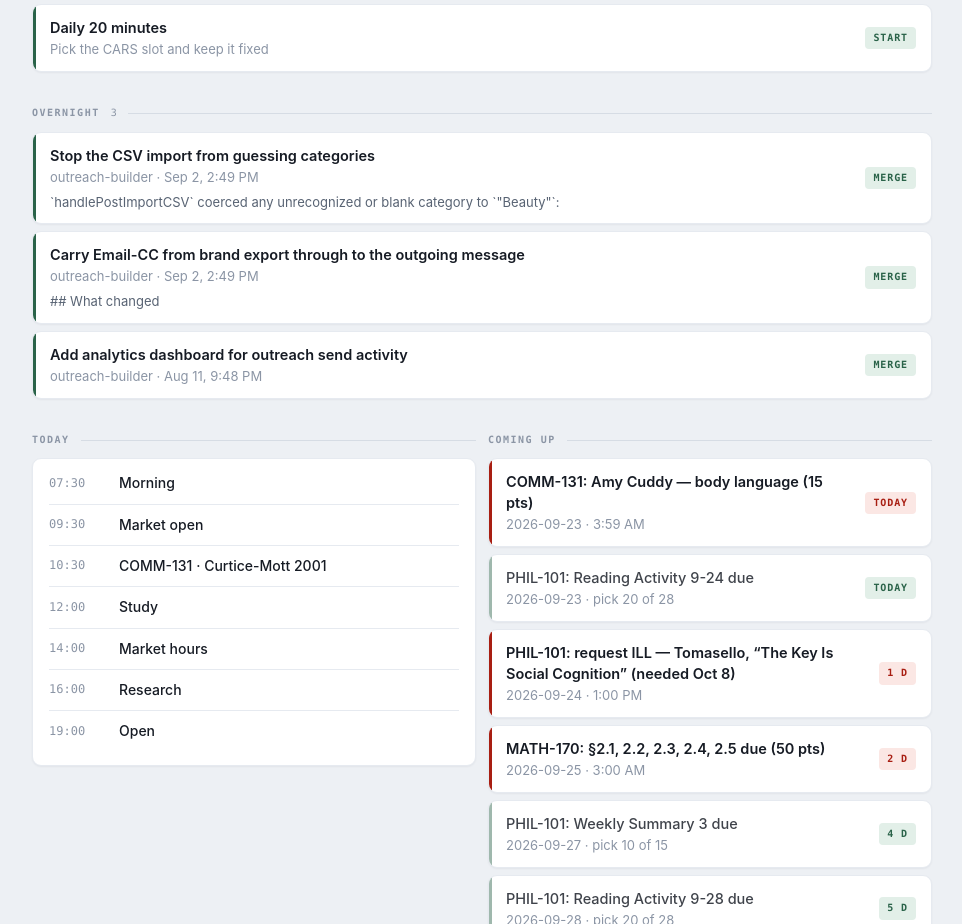
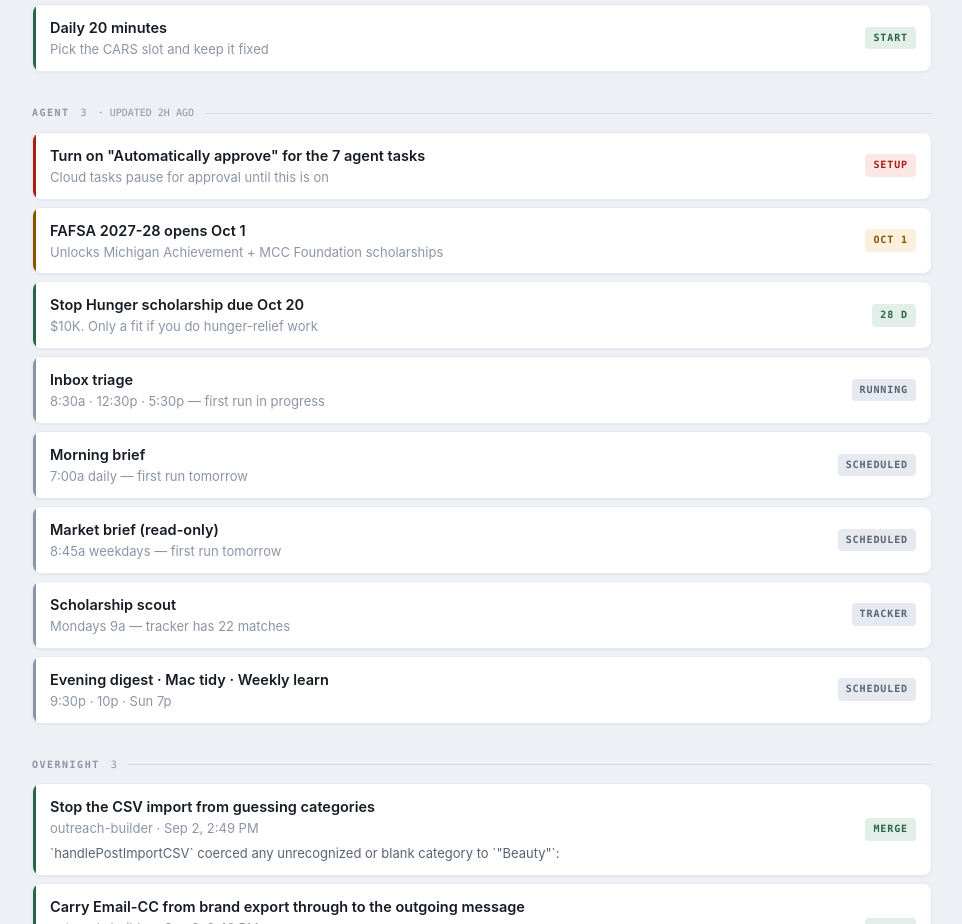
Before and after one commit to ceyre-boop/molly, a website: page index.html in a window 1280 px wide. Shown: the part 1144-2068 px from the top of the page, without its empty margins (158-1120 px from the left). Drawn offline with Linux system fonts and the light colour scheme.

Commit message:
feat(dashboard): Claude agent section + feed

```diff
--- /dev/null
+++ b/agent-feed.json
@@ -0,0 +1,15 @@
+{
+  "updated": "2026-09-22T18:10:00-04:00",
+  "needs": [
+    {"title": "Turn on \"Automatically approve\" for the 7 agent tasks", "note": "Cloud tasks pause for approval until this is on", "tag": "setup", "sev": "urgent"},
+    {"title": "FAFSA 2027-28 opens Oct 1", "note": "Unlocks Michigan Achievement + MCC Foundation scholarships", "tag": "Oct 1", "sev": "soon"},
+    {"title": "Stop Hunger scholarship due Oct 20", "note": "$10K. Only a fit if you do hunger-relief work", "tag": "28 d", "sev": "ok", "url": "https://claude.ai/code/artifact/909cad25-0ba4-4ba4-854e-e629857b46b4"}
+  ],
+  "jobs": [
+    {"title": "Inbox triage", "note": "8:30a · 12:30p · 5:30p — first run in progress", "tag": "running", "sev": "accent"},
+    {"title": "Morning brief", "note": "7:00a daily — first run tomorrow", "tag": "scheduled", "sev": "accent"},
+    {"title": "Market brief (read-only)", "note": "8:45a weekdays — first run tomorrow", "tag": "scheduled", "sev": "accent"},
+    {"title": "Scholarship scout", "note": "Mondays 9a — tracker has 22 matches", "tag": "tracker", "sev": "accent", "url": "https://claude.ai/code/artifact/909cad25-0ba4-4ba4-854e-e629857b46b4"},
+    {"title": "Evening digest · Mac tidy · Weekly learn", "note": "9:30p · 10p · Sun 7p", "tag": "scheduled", "sev": "accent"}
+  ]
+}
--- a/index.html
+++ b/index.html
@@ -250,6 +250,11 @@
   <section>
     <h2 class="label">Needs you <span class="c" id="needs-c"></span></h2>
     <div class="rows" id="needs"></div>
+  </section>
+
+  <section>
+    <h2 class="label">Agent <span class="c" id="agent-c"></span> <span class="c" id="agent-age" style="font-weight:400"></span></h2>
+    <div class="rows" id="agent-feed"></div>
   </section>
 
   <section>
@@ -620,6 +625,30 @@ const DESK = {
   setInterval(paintBar, 30000);
   document.addEventListener("visibilitychange", () => { if (!document.hidden) paintBar(); });
 
+  /* ---- agent feed (Claude scheduled agent, pushed by .agent-feed/push.sh) ---- */
+  const AGENT_SRC = ["https://raw.githubusercontent.com/ceyre-boop/molly/main/agent-feed.json", "./agent-feed.json"];
+  const escq = (s) => esc(s).replace(/"/g, "&quot;");
+  const ago = (ts) => { const m = Math.round((Date.now() - new Date(ts)) / 60000); return m < 60 ? m + "m ago" : m < 1440 ? Math.round(m / 60) + "h ago" : Math.round(m / 1440) + "d ago"; };
+  function paintAgent(f) {
+    const rows = [...(f.needs || []), ...(f.jobs || [])];
+    $("agent-c").textContent = (f.needs || []).length;
+    $("agent-age").textContent = f.updated ? "· updated " + ago(f.updated) : "";
+    $("agent-feed").innerHTML = rows.map((r) => `
+      <div class="card row" data-sev="${escq(r.sev || "accent")}">
+        <div class="stripe"></div>
+        <div class="rt"><b>${esc(r.title)}</b>${r.note ? `<span>${esc(r.note)}</span>` : ""}</div>
+        <div class="rm">${r.url ? `<a href="${escq(r.url)}" target="_blank" rel="noopener noreferrer">` : ""}<span class="chip" data-sev="${escq(r.sev || "accent")}">${esc(r.tag || "")}</span>${r.url ? "</a>" : ""}</div>
+      </div>`).join("");
+  }
+  async function loadAgent() {
+    for (const u of AGENT_SRC) {
+      try { const r = await fetch(u + "?t=" + Date.now(), { cache: "no-store" }); if (r.ok) { paintAgent(await r.json()); return; } } catch (e) {}
+    }
+  }
+  loadAgent();
+  setInterval(loadAgent, 120000);
+  document.addEventListener("visibilitychange", () => { if (!document.hidden) loadAgent(); });
+
   /* ---- activity feed (overnight dispatch results) ---- */
   fetch("./activity.json", { cache: "no-store" })
     .then((r) => (r.ok ? r.json() : Promise.reject()))
```
Also changed, not shown: 1 other file.
